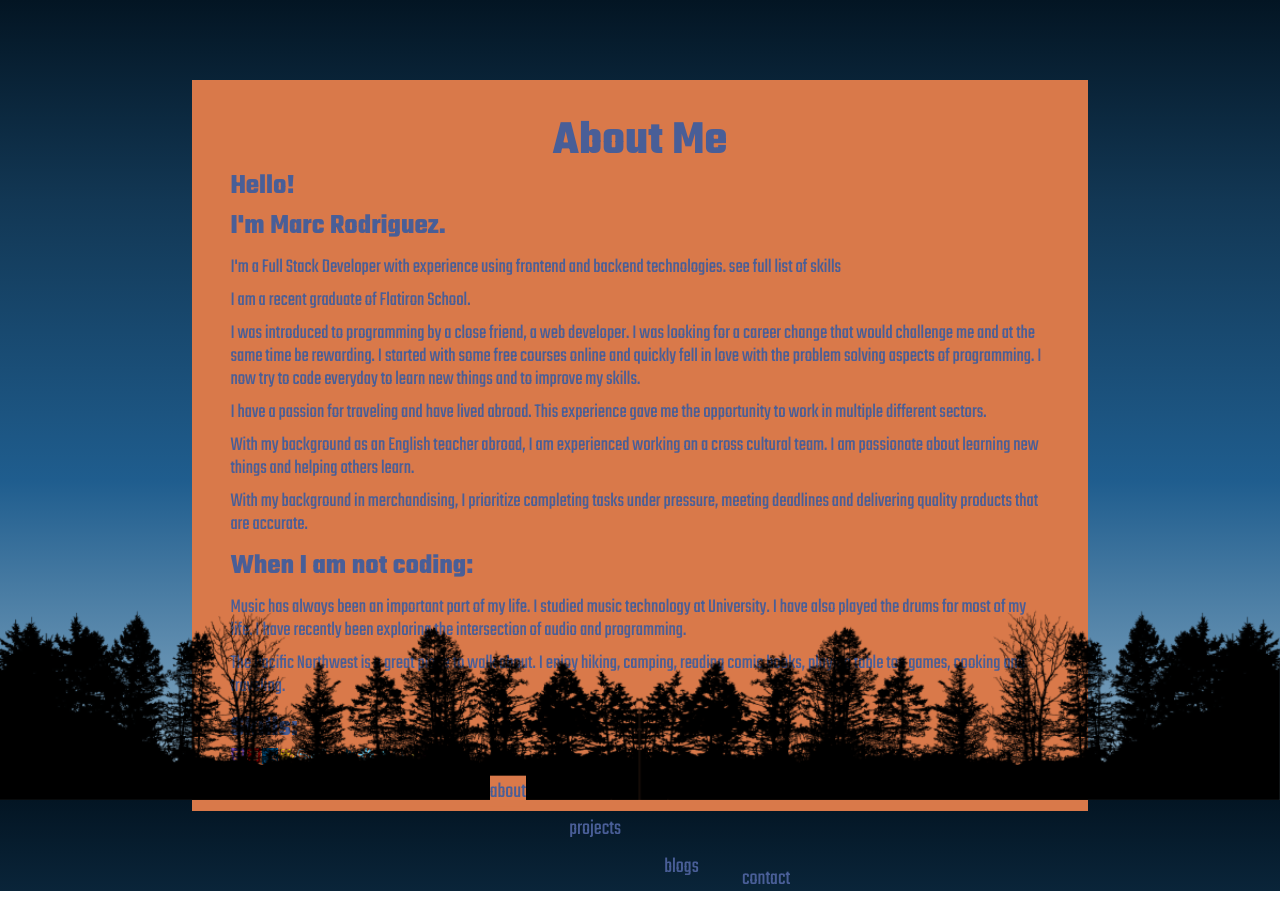
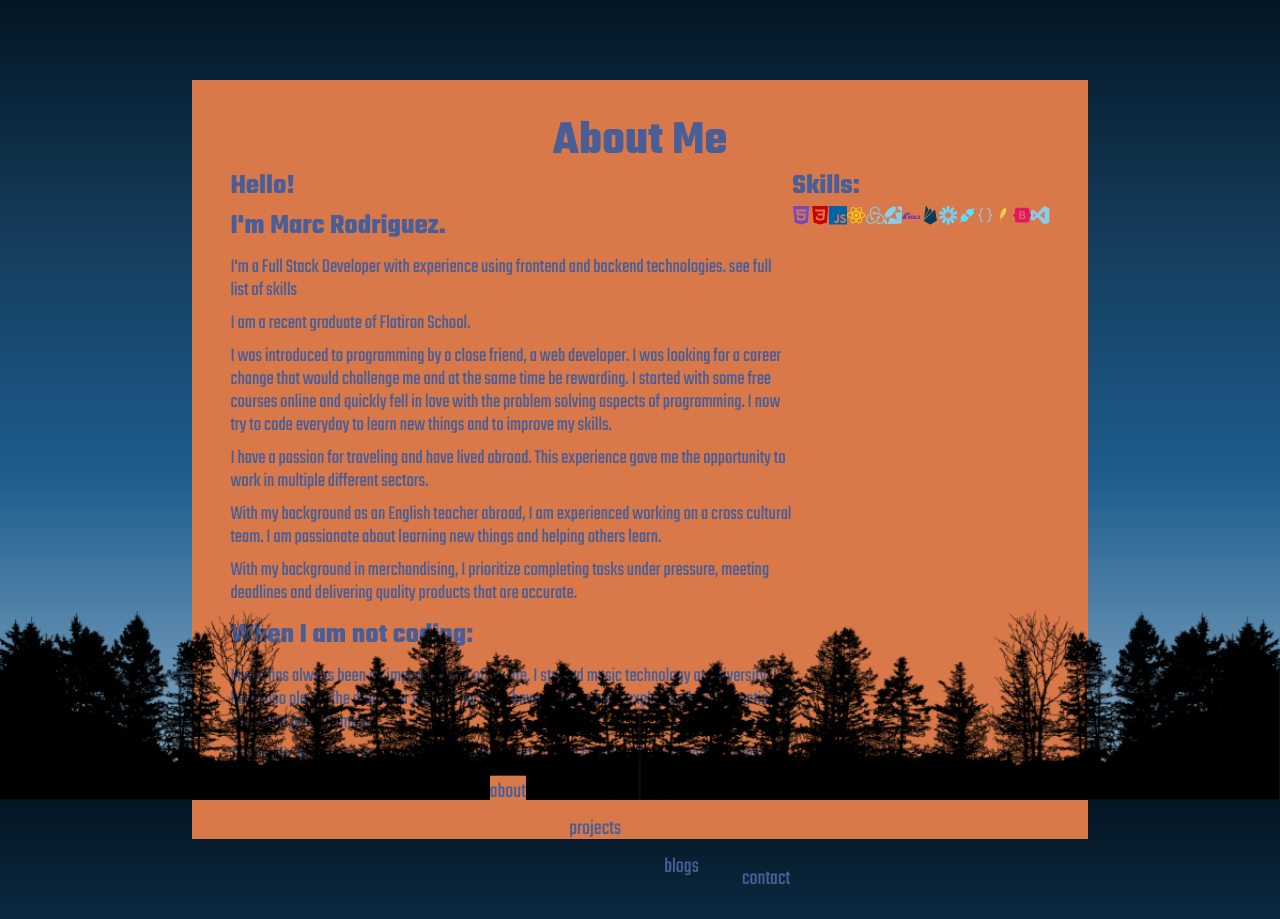
Before and after one commit to moshriguez/personal-portfolio, a React (Create React App) app in the folder personal-portfolio/: page /about in a window 1280 px wide. Before the commit the page ends 891 px from the top, so only its background shows below. Built offline with nearby package versions, Linux system fonts and the light colour scheme.

Commit message:
styling for 2 columns on about

```diff
--- a/personal-portfolio/src/App.css
+++ b/personal-portfolio/src/App.css
@@ -137,6 +137,10 @@ a {
 .watercolour-container a:hover {
     text-decoration: underline;
 }
+/*** ABOUT ***/
+.about-me {
+    display: flex;
+}
 
 /*** PROJECTS ***/
 .projects-container {
@@ -161,7 +165,7 @@ a {
     width: 100%;
 }
 
-.project-card .links, .project-card .skill-used {
+.project-card .links, .skill-icons {
     display: flex;
     justify-content: space-evenly;
     width: 100%;
```
